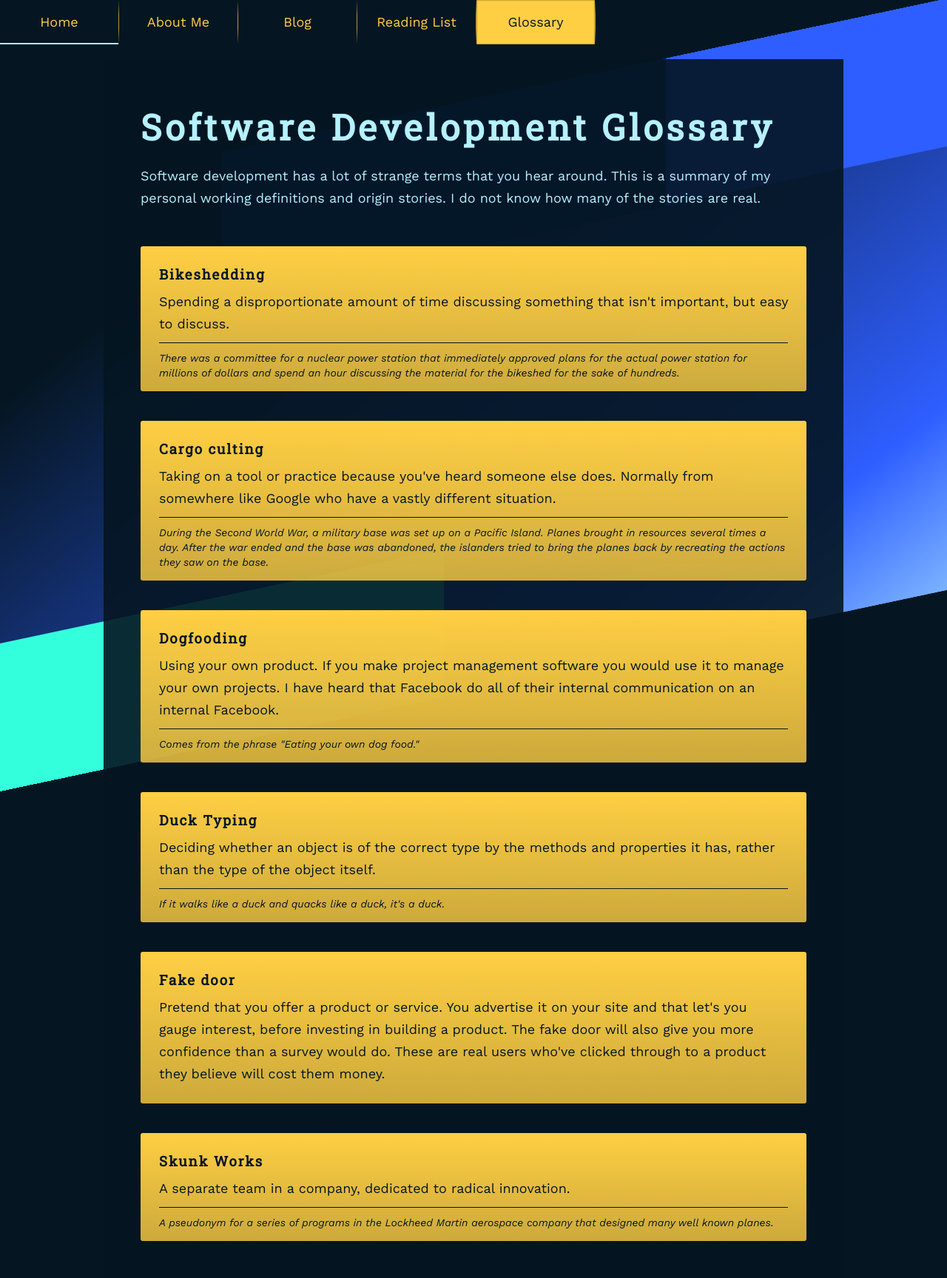
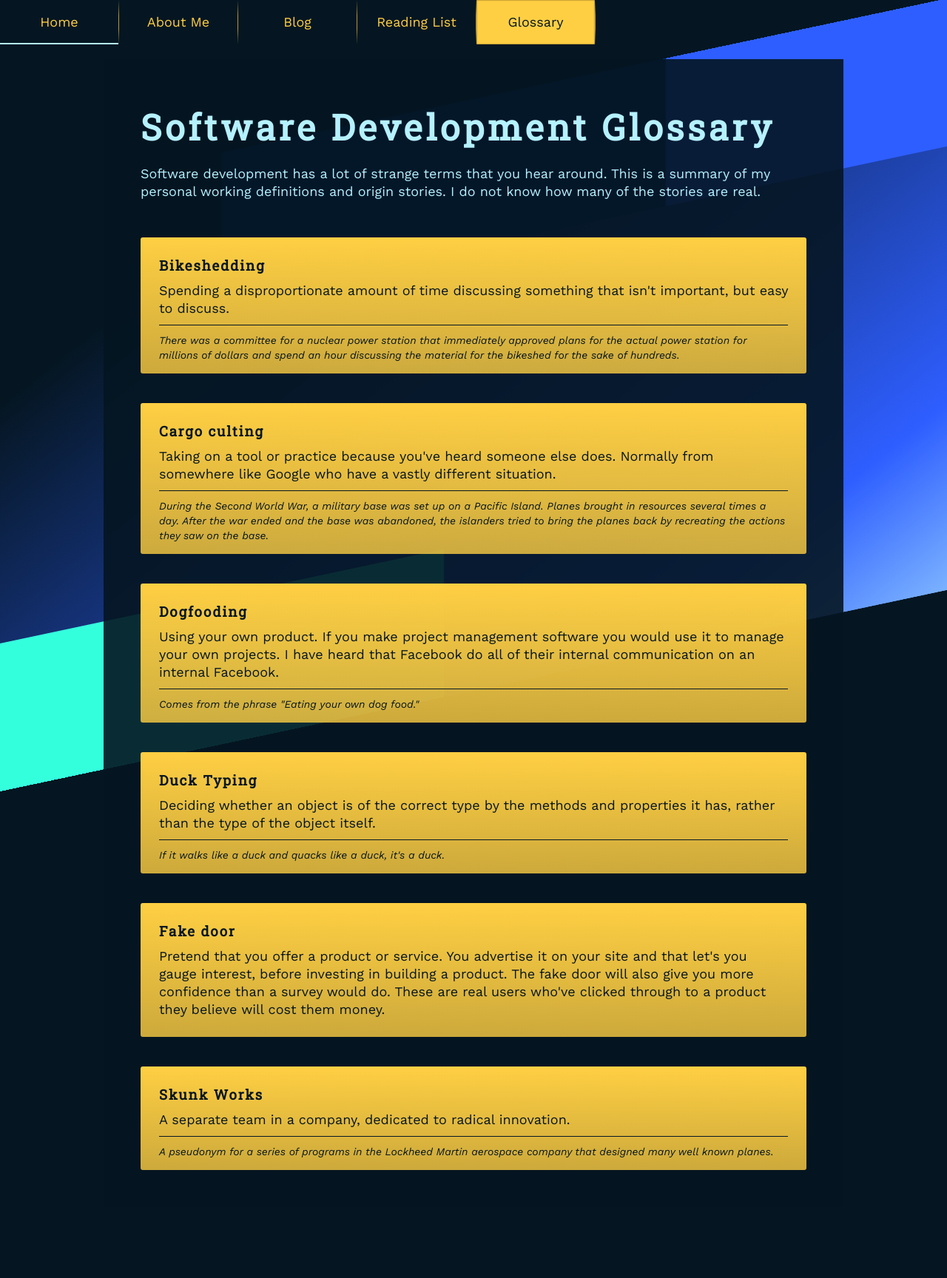
Before and after one commit to FleaRex/PersonalBlog, a Jekyll site: the page built from glossary.html, in a window 1280 px wide. Shown: the whole page at 74% size. Built offline with Jekyll 4.4.1, drawn with Linux system fonts in a browser that asks for light colours; after the commit the page ends 1632 px from its top, so only the background shows below that.

Commit message:
Reduce line-height

```diff
--- a/_sass/post.scss
+++ b/_sass/post.scss
@@ -13,7 +13,7 @@
 
   p {
     font-size: 18px;
-    line-height: 30px;
+    line-height: 24px;
   }
 
   &--divider {
```
